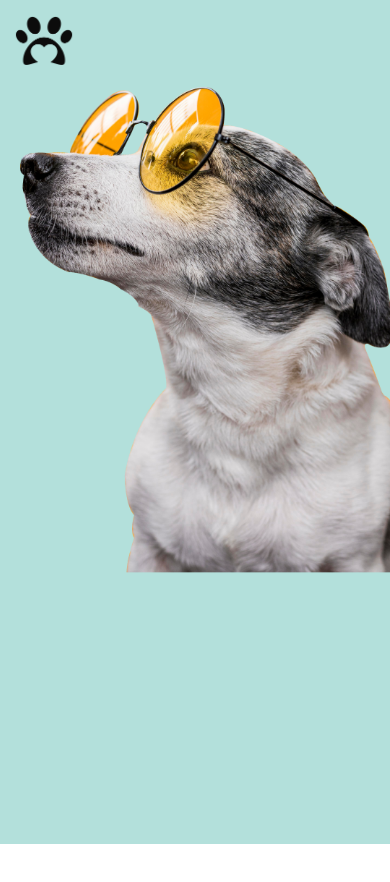
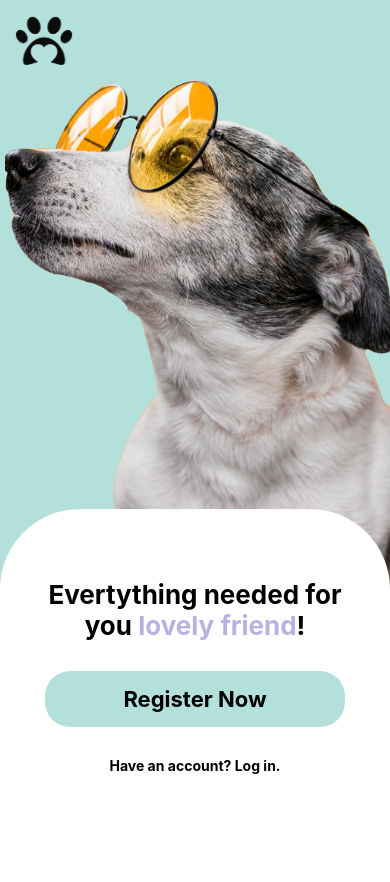
Before and after one commit to NikolVasileva/pet-food-shop-react-native, a React Native app: screen /Start in a window 390 px wide. Shown: the top 882 px of the page. Before the commit the page ends 844 px from the top, so only its background shows below. Built offline with nearby package versions, Linux system fonts and the light colour scheme.

Commit message:
update start screen

```diff
--- a/src/screens/StartScreen.jsx
+++ b/src/screens/StartScreen.jsx
@@ -1,28 +1,41 @@
-import { Image, StyleSheet, Text, View } from "react-native";
+import { Dimensions, Image, Pressable, StyleSheet, Text, View } from "react-native";
 import { SafeAreaView } from "react-native-safe-area-context";
 
 export default function StartScreen() {
 
-    return(
+    const { width, height } = Dimensions.get("window")
+
+    return (
         <SafeAreaView style={styles.container}>
-            <View style={{margin: 15}}>
+            <View style={{ margin: 15 }}>
                 <Image source={require("../../assets/paw.png")}
-                style={{
-                    width: 58,
-                    height: 50,
-                }}/>
+                    style={{
+                        width: 58,
+                        height: 50,
+                    }} />
             </View>
             <View style={{
-                flex: 1,
+                width: width,
+                height: "100%",
                 alignItems: "flex-end",
+                overflow: "hidden"
 
             }}>
                 <Image source={require("../../assets/Dog.png")}
-                style={{
-                    width: 370,
-                    height: 500,
-                    resizeMode: "contain",
-                }} />
+                    style={{
+                        width: 385,
+                        height: 510,
+                        resizeMode: "cover",
+                    }} />
+            </View>
+            <View style={styles.whiteContainer}>
+                <View style={{paddingHorizontal: 40, paddingVertical: 70, gap: 30, alignItems: "center"}}>
+                    <Text style={{ fontSize: 26, fontWeight: "bold", textAlign: "center" }}>Evertything needed for you <Text style={{color: "#B6B2E1"}}>lovely friend</Text>!</Text>
+                    <Pressable style={{width: 300}}>
+                        <Text style={{fontWeight: "bold", fontSize: 22, backgroundColor: "#B3E0DB", paddingHorizontal: 60, paddingVertical: 15, borderRadius: 25, textAlign:"center"}}>Register Now</Text>
+                    </Pressable>
+                    <Text style={{fontWeight: "bold"}}>Have an account? Log in.</Text>
+                </View>
             </View>
         </SafeAreaView>
     )
@@ -33,4 +46,13 @@ const styles = StyleSheet.create({
         backgroundColor: "#B3E0DB",
         flex: 1,
     },
+    whiteContainer: {
+        backgroundColor: "#fff",
+        borderTopLeftRadius: 80,
+        borderTopRightRadius: 80,
+        zIndex: 100,
+        justifyContent: "space-between",
+        position: "absolute",
+        bottom: 0,
+    },
 })
```
